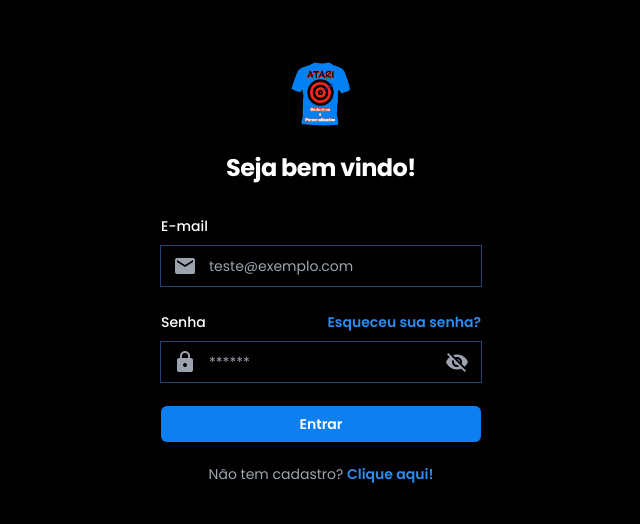
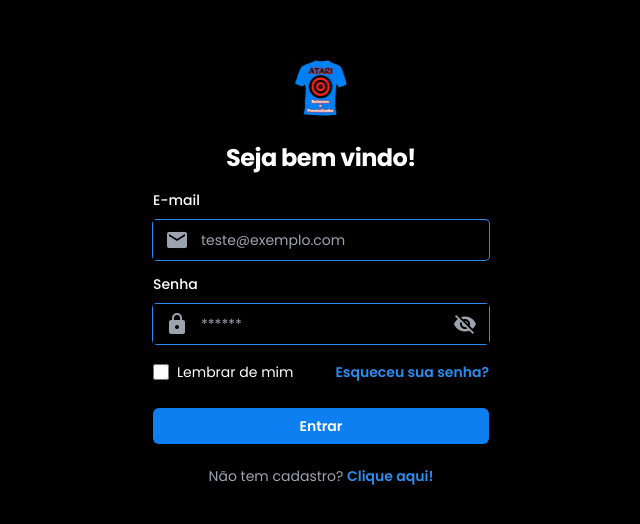
Before and after one commit to rhorauti/atari-angular, an Angular app in the folder frontend/: page / in a window 1280 px wide. Shown: the part 126-650 px from the top of the page, without its empty margins (319-959 px from the left). Built offline with nearby package versions, Linux system fonts and the light colour scheme.

Commit message:
componentes input login

```diff
--- /dev/null
+++ b/frontend/src/app/components/button/button-standard/button-standard.component.html
@@ -0,0 +1 @@
+<p>button-standard works!</p>
--- /dev/null
+++ b/frontend/src/app/components/input/input-login/input-login.component.html
@@ -0,0 +1,9 @@
+<div class="relative rounded-md shadow-sm">
+    <div class="pointer-events-none absolute inset-y-0 left-0 flex items-center pl-3">
+        <mat-icon [ngClass]="[(inputValue.length > 0) ? 'text-white' : 'text-gray-400']">{{ iconLeft }}</mat-icon>
+    </div>
+    <input id="password" name="password" [(ngModel)]="inputValue" (input)="sendInputValue($event)" [type]="showPassword ? 'text' : 'password'" autocomplete="current-password" placeholder="{{ placeholder }}" required [ngClass]="borderColor" class="block rounded w-full py-2 pl-12 ring-1 sm:text-sm sm:leading-6">
+    <div *ngIf="showIconRight" class="absolute inset-y-0 right-0 flex items-center pr-3">
+        <mat-icon (click)="showPassword = !showPassword" class="cursor-pointer" [ngClass]="[(inputValue.length > 0) ? 'text-white' : 'text-gray-400']">{{ showPassword ? "visibility" : "visibility_off" }}</mat-icon>
+    </div>
+</div>
--- /dev/null
+++ b/frontend/src/app/components/input/input-login/input-login.component.ts
@@ -0,0 +1,29 @@
+import { CommonModule } from '@angular/common';
+import { Component, EventEmitter, Input, Output } from '@angular/core';
+import { FormsModule } from '@angular/forms';
+import { MatIconModule } from '@angular/material/icon';
+
+@Component({
+  selector: 'app-input-login',
+  standalone: true,
+  imports: [CommonModule, FormsModule, MatIconModule],
+  templateUrl: './input-login.component.html',
+  styleUrl: './input-login.component.scss'
+})
+export class InputLoginComponent {
+
+  @Input() showIconRight = true;
+  @Input() iconLeft = 'lock';
+  @Input() placeholder = '******'
+  @Input() borderColor = 'ring-logo-blue-hover';
+  @Output() emitInputValue = new EventEmitter<string>();
+
+  public inputValue = '';
+  public showPassword = false;
+
+  sendInputValue(inputData: Event): void {
+    this.inputValue = (inputData.target as HTMLInputElement).value.trim();
+    this.emitInputValue.emit(this.inputValue);
+  }
+
+}
--- /dev/null
+++ b/frontend/src/app/components/input/input-search/input-search.component.html
@@ -0,0 +1 @@
+<p>input-search works!</p>
--- a/frontend/src/app/pages/login/login.component.html
+++ b/frontend/src/app/pages/login/login.component.html
@@ -1,35 +1,27 @@
-<div class="flex h-screen flex-col justify-center px-6 lg:px-8 sm:mx-auto sm:w-full sm:max-w-sm">
+<div class="flex h-screen overflow-auto flex-col justify-center px-6 sm:mx-auto sm:w-full sm:max-w-sm">
   <!--Logo-->
   <div class="sm:mx-auto sm:w-full sm:max-w-sm">
-    <img class="mx-auto h-16 w-auto" src="../../../assets/images/logo.png" alt="Atari">
+    <img class="mx-auto h-14 w-auto" src="../../../assets/images/logo.png" alt="Atari">
     <h2 class="mt-6 text-center text-2xl font-bold leading-9 tracking-tight text-white">Seja bem vindo!</h2>
   </div>
   <!--E-mail-->
-  <div class="mt-7">
-    <label for="email" class="block text-sm font-medium leading-6">E-mail</label>
-    <div class="relative mt-2 rounded-md shadow-sm">
-      <div class="pointer-events-none absolute inset-y-0 left-0 flex items-center pl-3">
-        <mat-icon [ngClass]="(emailValue.length > 0) ? 'text-white' : 'text-gray-400'">email</mat-icon>
-      </div>
-      <input type="email" name="email" id="email" [(ngModel)]="emailValue" class="block w-full mb-6 py-2 pl-12 ring-1 sm:text-sm sm:leading-6" placeholder="teste@exemplo.com">
-    </div>
+  <div class="my-3">
+    <label for="email" class="block mb-2 text-sm font-medium leading-6">E-mail</label>
+    <app-input-login [showIconRight]="false" [iconLeft]="'email'" [placeholder]="'teste@exemplo.com'"></app-input-login>
   </div>
   <!--Senha-->
-  <div>
-    <div class="flex items-center justify-between">
-      <label for="password" class="block text-sm font-medium leading-6 text-white">Senha</label>
-      <div class="text-sm">
-        <a href="#" class="font-semibold text-logo-blue-hover hover:text-logo-blue">Esqueceu sua senha?</a>
-      </div>
+  <div class="mb-4">
+    <label for="password" class="block mb-2 text-sm font-medium leading-6 text-white">Senha</label>
+    <app-input-login></app-input-login>
+  </div>
+  <!--Lembrar de mim-->
+  <div class="flex items-center justify-between pb-6">
+    <div class="flex items-center">
+      <input id="remember-me" name="remember-me" type="checkbox" class="h-4 w-4 rounded border-gray-400 text-text-logo-blue focus:ring-text-logo-blue">
+      <label for="remember-me" class="ml-2 block text-sm leading-6 text-white">Lembrar de mim</label>
     </div>
-    <div class="relative mt-2 rounded-md shadow-sm">
-      <div class="pointer-events-none absolute inset-y-0 left-0 flex items-center pl-3">
-        <mat-icon [ngClass]="(passwordValue.length > 0) ? 'text-white' : 'text-gray-400'">lock</mat-icon>
-      </div>
-      <input id="password" name="password" [(ngModel)]="passwordValue" [type]="showPassword ? 'text' : 'password'" autocomplete="current-password" placeholder="******" required class="block w-full mb-6 py-2 pl-12 ring-1 sm:text-sm sm:leading-6">
-      <div class="absolute inset-y-0 right-0 flex items-center pr-3">
-        <mat-icon (click)="showPassword = !showPassword" class="cursor-pointer" [ngClass]="(passwordValue.length > 0) ? 'text-white' : 'text-gray-400'">{{ showPassword ? "visibility" : "visibility_off" }}</mat-icon>
-      </div>
+    <div class="text-sm">
+      <a href="#" class="font-semibold text-logo-blue-hover hover:text-logo-blue">Esqueceu sua senha?</a>
     </div>
   </div>
   <!--Button-->
--- a/frontend/src/app/pages/login/login.component.ts
+++ b/frontend/src/app/pages/login/login.component.ts
@@ -6,11 +6,12 @@ import { CommonModule } from '@angular/common';
 import { FormsModule } from '@angular/forms';
 import { HttpClientModule } from '@angular/common/http';
 import { HttpRequestService } from '../../core/api/http-request.service';
+import { InputLoginComponent } from '../../components/input/input-login/input-login.component';
 
 @Component({
   selector: 'app-login',
   standalone: true,
-  imports: [MatIconModule, CommonModule, FormsModule, HttpClientModule],
+  imports: [MatIconModule, CommonModule, FormsModule, HttpClientModule, InputLoginComponent],
   providers: [AuthApi, HttpRequestService],
   templateUrl: './login.component.html',
   styleUrl: './login.component.scss'
```
Also changed, not shown: frontend/src/app/components/button/button-standard/button-standard.component.ts (added, +12 -0 lines), frontend/src/app/components/input/input-search/input-search.component.ts (added, +12 -0 lines), frontend/src/app/components/button/button-standard/button-standard.component.scss (added), frontend/src/app/components/input/input-login/input-login.component.scss (added), frontend/src/app/components/input/input-search/input-search.component.scss (added).
